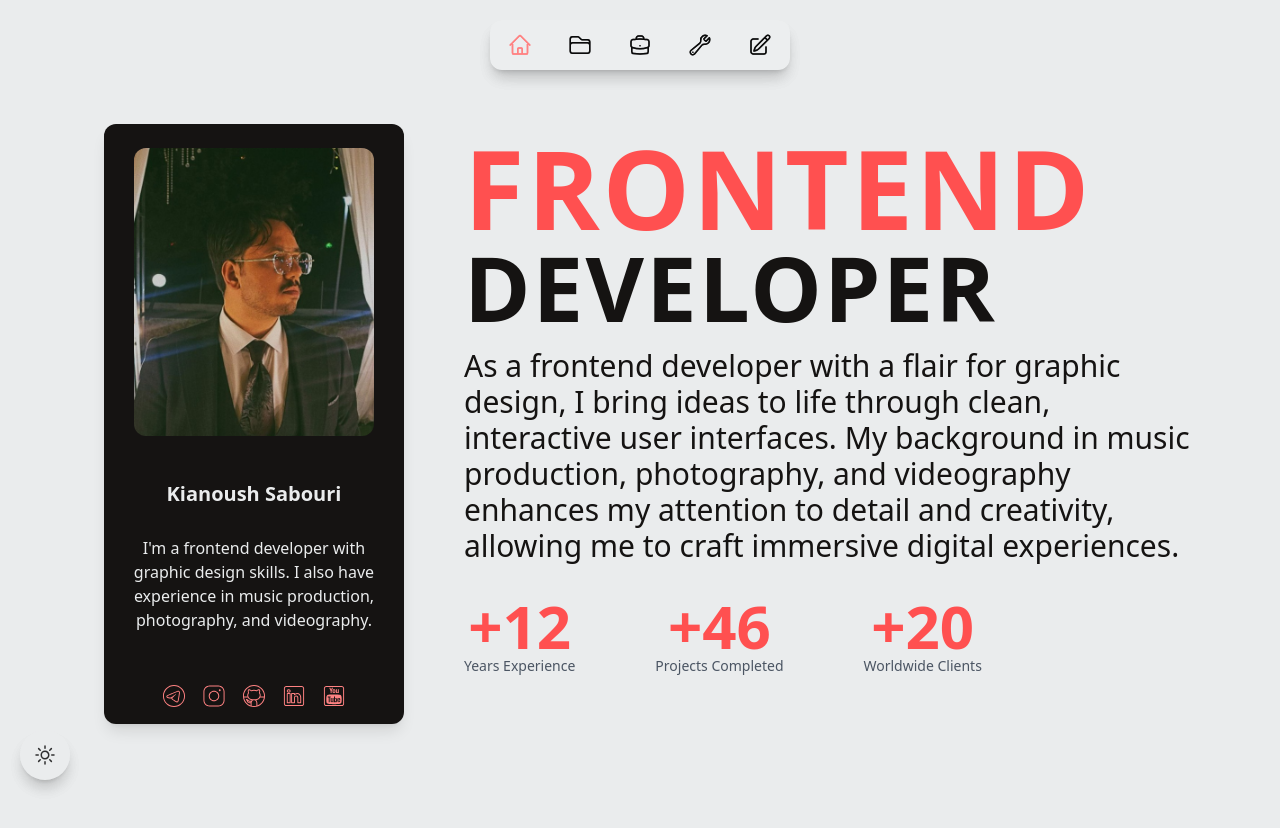
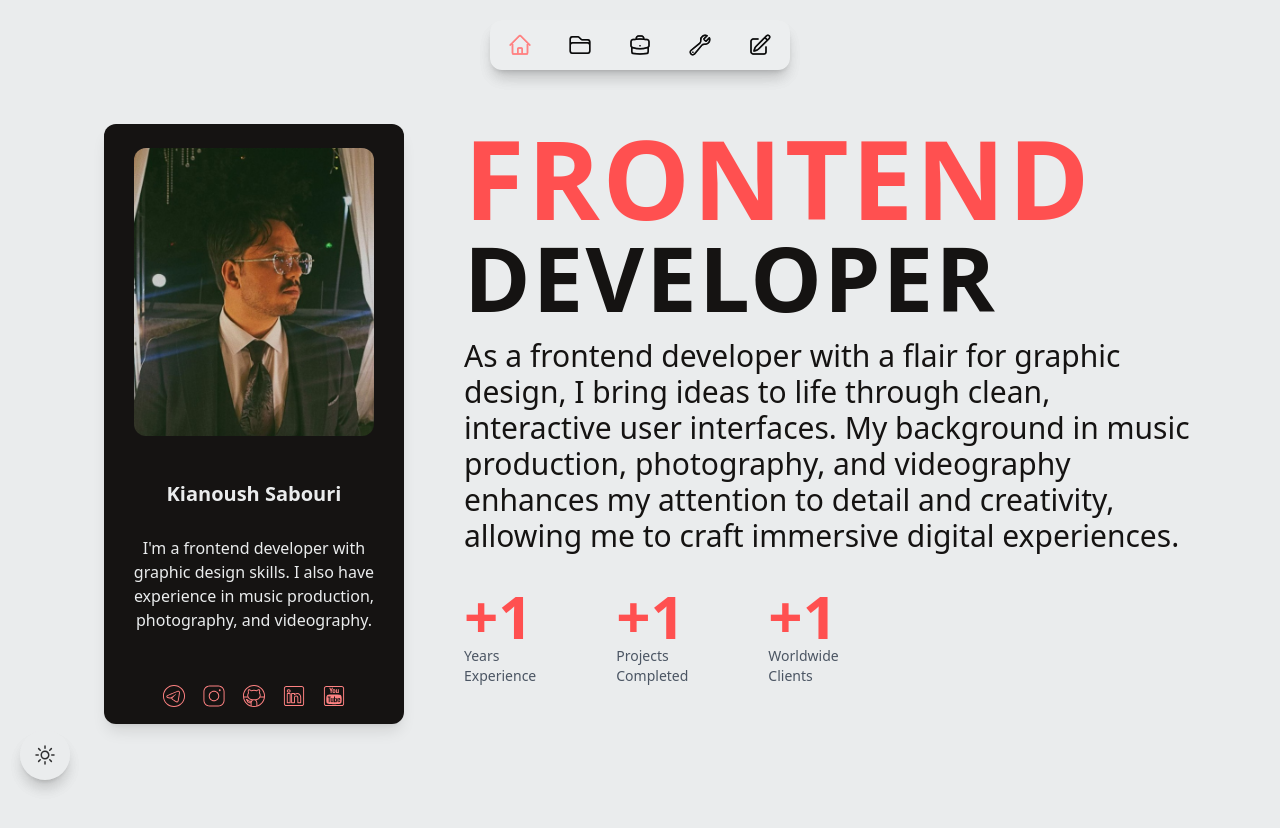
Before and after one commit to kay-sb/Portfolio, a React (Vite) app: page / in a window 1280 px wide. Shown: the top 828 px of the page. Built offline with nearby package versions, Linux system fonts and the light colour scheme.

Commit message:
Update: Change text alignment to left in statistics section

```diff
--- a/src/components/Navbar.tsx
+++ b/src/components/Navbar.tsx
@@ -159,7 +159,7 @@ const Navbar: React.FC<NavbarProps> = () => {
       </nav>
       <button
         onClick={handleToggleDarkMode} // Change dark mode state on click
-        className={`fixed bottom-5 left-5 w-[50px] h-[50px] rounded-full flex items-center justify-center shadow-lg`}
+        className={`fixed bottom-5 left-5 w-[50px] h-[50px] rounded-full flex items-center justify-center shadow-lg z-50`}
         style={{
           background: darkMode ? colors.Dark : colors.Light, // Background color for dark and light mode
         }}
--- a/src/components/Portfolio.tsx
+++ b/src/components/Portfolio.tsx
@@ -1,7 +1,7 @@
 import React, { useEffect } from "react";
 import ProfileCard from "./ProfileCart";
 import Navbar from "./Navbar";
-import { useTheme } from './ThemeContext'; // Importing ThemeContext for managing dark/light mode
+import { useTheme } from "./ThemeContext"; // Importing ThemeContext for managing dark/light mode
 
 // Colors for dark and light modes
 const colors = {
@@ -24,7 +24,8 @@ const Portfolio: React.FC = () => {
 
   return (
     <div className="min-h-screen flex flex-col items-center">
-      <Navbar /> {/* Navbar component, no need to pass darkMode or toggleDarkMode props */}
+      <Navbar />{" "}
+      {/* Navbar component, no need to pass darkMode or toggleDarkMode props */}
       <div className="w-full max-w-6xl flex flex-col md:flex-row items-center justify-center gap-10 p-5 mt-16">
         {/* ProfileCard section */}
         <div className="flex flex-col items-center dark:bg-gray-800 rounded-lg p-5 max-w-sm">
@@ -90,7 +91,7 @@ const Portfolio: React.FC = () => {
           </p>
 
           <div className="flex gap-1 md:gap-5 lg:gap-20 mt-8 justify-center md:justify-start">
-            <div className="text-center">
+            <div className="text-left">
               <h2
                 className="font-bold text-2xl sm:text-3xl md:text-4xl lg:text-6xl"
                 style={{
@@ -99,13 +100,17 @@ const Portfolio: React.FC = () => {
                     : colors.textTitleDark,
                 }}
               >
-                +12
+                +1
               </h2>
-              <p className="text-[10px] sm:text-[12px] md:text-sm text-gray-600 dark:text-gray-400">
-                Years Experience
-              </p>
+              <h3 className="text-[10px] sm:text-[12px] md:text-sm text-gray-600 dark:text-gray-400">
+                Years
+              </h3>
+              <h3 className="text-[10px] sm:text-[12px] md:text-sm text-gray-600 dark:text-gray-400">
+                Experience
+              </h3>
             </div>
-            <div className="text-center">
+
+            <div className="text-left">
               <h2
                 className="font-bold text-2xl sm:text-3xl md:text-4xl lg:text-6xl"
                 style={{
@@ -114,13 +119,17 @@ const Portfolio: React.FC = () => {
                     : colors.textTitleDark,
                 }}
               >
-                +46
+                +1
               </h2>
-              <p className="text-[10px] sm:text-[12px] md:text-sm text-gray-600 dark:text-gray-400">
-                Projects Completed
-              </p>
+              <h3 className="text-[10px] sm:text-[12px] md:text-sm text-gray-600 dark:text-gray-400">
+                Projects
+              </h3>
+              <h3 className="text-[10px] sm:text-[12px] md:text-sm text-gray-600 dark:text-gray-400">
+                Completed
+              </h3>
             </div>
-            <div className="text-center">
+
+            <div className="text-left">
               <h2
                 className="font-bold text-2xl sm:text-3xl md:text-4xl lg:text-6xl"
                 style={{
@@ -129,11 +138,14 @@ const Portfolio: React.FC = () => {
                     : colors.textTitleDark,
                 }}
               >
-                +20
+                +1
               </h2>
-              <p className="text-[10px] sm:text-[12px] md:text-sm text-gray-600 dark:text-gray-400">
-                Worldwide Clients
-              </p>
+              <h3 className="text-[10px] sm:text-[12px] md:text-sm text-gray-600 dark:text-gray-400">
+                Worldwide
+              </h3>
+              <h3 className="text-[10px] sm:text-[12px] md:text-sm text-gray-600 dark:text-gray-400">
+                Clients
+              </h3>
             </div>
           </div>
         </div>
```
